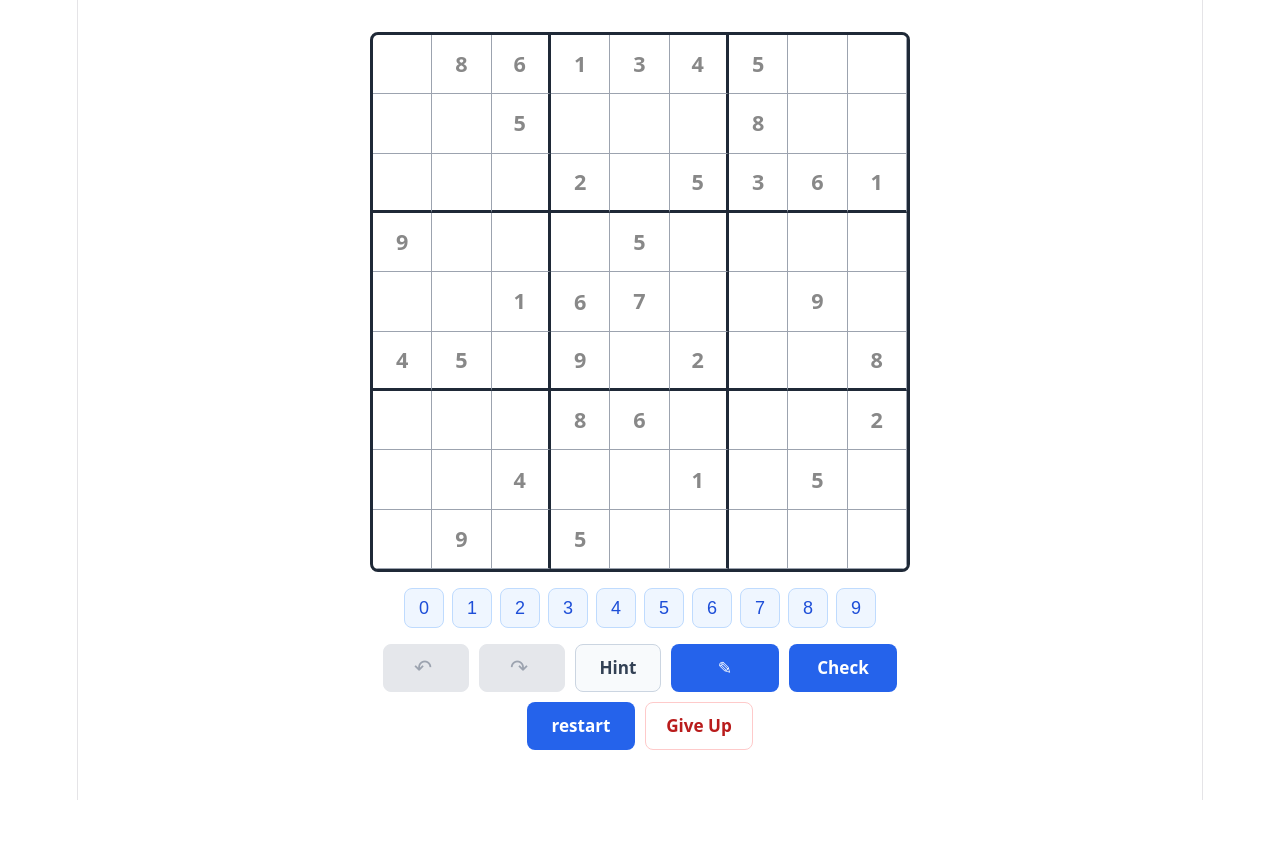
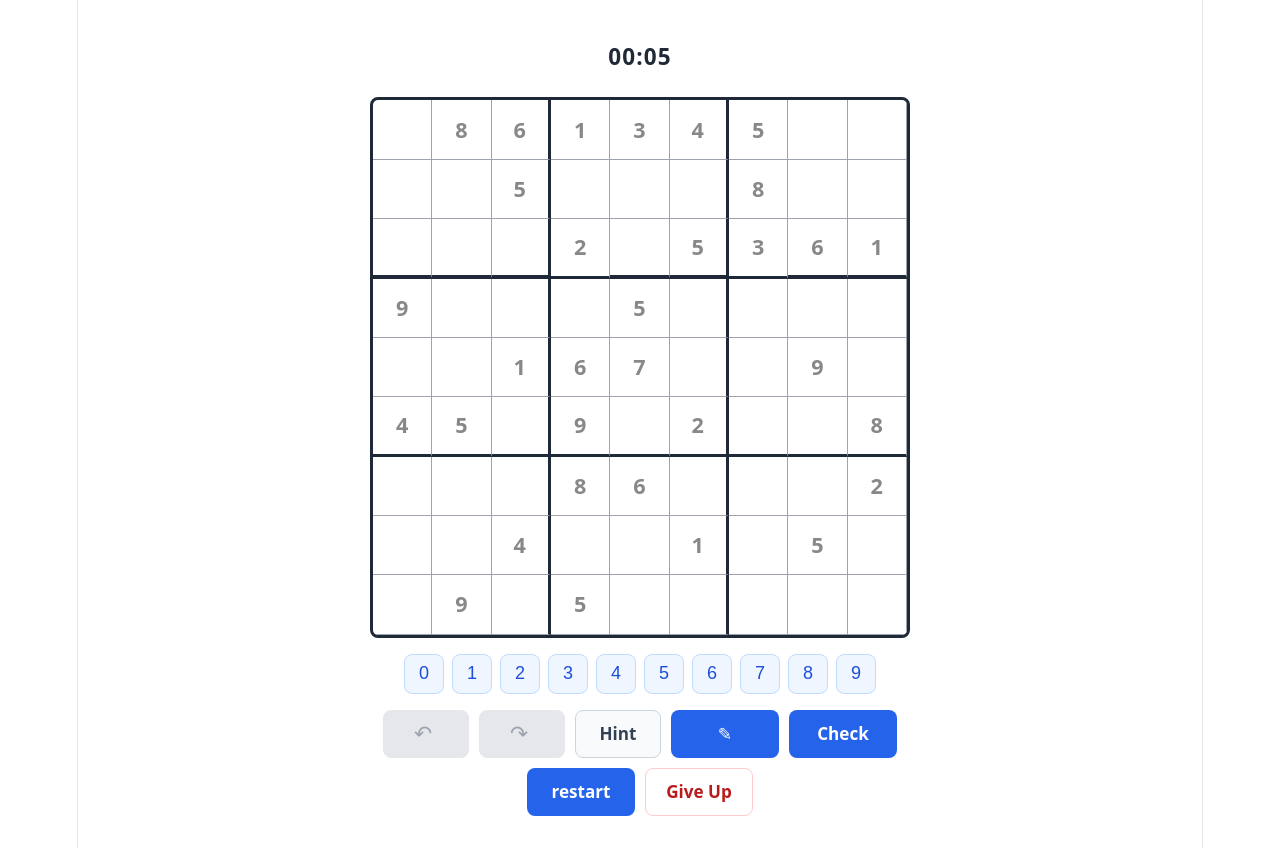
Before and after one commit to Ocean1198/sudoku, a React (Vite) app: page / in a window 1280 px wide. Before the commit the page ends 800 px from the top, so only its background shows below. Built offline with nearby package versions, Linux system fonts and the light colour scheme.

Commit message:
feat: add timer

```diff
--- a/src/components/SudokuGame.tsx
+++ b/src/components/SudokuGame.tsx
@@ -1,6 +1,7 @@
 import { useEffect, useState } from 'react';
 import { generate } from '../lib/sudokuGenerator';
 import { findViolations, checkAnswer } from '../lib/sudokuRules'
+import Timer from './Timer';
 import SudokuBoard from './SudokuBoard';
 import { type CellState } from './SudokuCell';
 import NumberPad from './NumberPad';
@@ -66,6 +67,16 @@ function SudokuGame() {
   }
   const [undoStack, setUndoStack] = useState<Move[]>([]);
   const [redoStack, setRedoStack] = useState<Move[]>([]);
+
+  const [startTime, setStartTime] = useState<number | null>(Date.now);
+  const [timer, setTimer] = useState(0);
+  useEffect(() => {
+    if (startTime === null || gameStatus !== "playing") return;
+    const interval = setInterval(() => {
+      setTimer(Math.floor((Date.now() - startTime) / 1000));
+    }, 200);
+    return () => clearInterval(interval);
+}, [startTime, gameStatus]);
 
   const generateSudoku = (br: number, bc: number, level: number, seed?: number) => {
     const game = createGame(br, bc, level, seed);
@@ -349,6 +360,9 @@ function SudokuGame() {
 
   return (
     <main className={styles.game}>
+      <Timer
+        timer={timer}
+      />
       <SudokuBoard
         puzzle={current}
         memoBoard={memoBoard}
@@ -383,6 +397,8 @@ function SudokuGame() {
             generateSudoku(newConfig.br, newConfig.bc, newConfig.level, newConfig.seed);
             setGameStatus("playing");
             setSelected(null);
+            setTimer(0);
+            setStartTime(Date.now());
           }}
         />
       )}
--- /dev/null
+++ b/src/components/Timer.module.css
@@ -0,0 +1,34 @@
+ .timer {
+	display: inline-flex;
+	align-items: center;
+	justify-content: center;
+	min-width: 8rem;
+	padding: 0.65rem 1rem;
+	color: #1f2937;
+	font-size: 1.25rem;
+	font-weight: 700;
+	font-variant-numeric: tabular-nums;
+	letter-spacing: 0.05em;
+}
+
+.label {
+	margin-right: 0.5rem;
+	color: #64748b;
+	font-size: 0.8rem;
+	font-weight: 600;
+	letter-spacing: 0;
+}
+
+.time {
+	white-space: nowrap;
+}
+
+.paused {
+	color: #64748b;
+	background: #f8fafc;
+}
+
+.warning {
+	border-color: #f59e0b;
+	color: #b45309;
+}
--- /dev/null
+++ b/src/components/Timer.tsx
@@ -0,0 +1,23 @@
+import styles from './Timer.module.css';
+
+type TimerProps = {
+  timer: number; // second
+};
+
+function Timer({ timer } : TimerProps) {
+  const days = Math.floor(timer / 86400);
+  const hours = Math.floor((timer % 86400) / 3600);
+  const minutes = Math.floor((timer % 3600) / 60);
+  const seconds = timer % 60;
+  return (
+    <div className={styles.timer}>
+      {days > 0 && <span>{days.toString().padStart(2, '0')}:</span>}
+      {days > 0 && <span>{hours.toString().padStart(2, '0')}:</span>}
+      {days === 0 && hours > 0 && <span>{hours.toString().padStart(2, '0')}:</span>}
+      <span>{minutes.toString().padStart(2, '0')}:</span>
+      <span>{seconds.toString().padStart(2, '0')}</span>
+    </div>
+  );
+}
+
+export default Timer;
```
